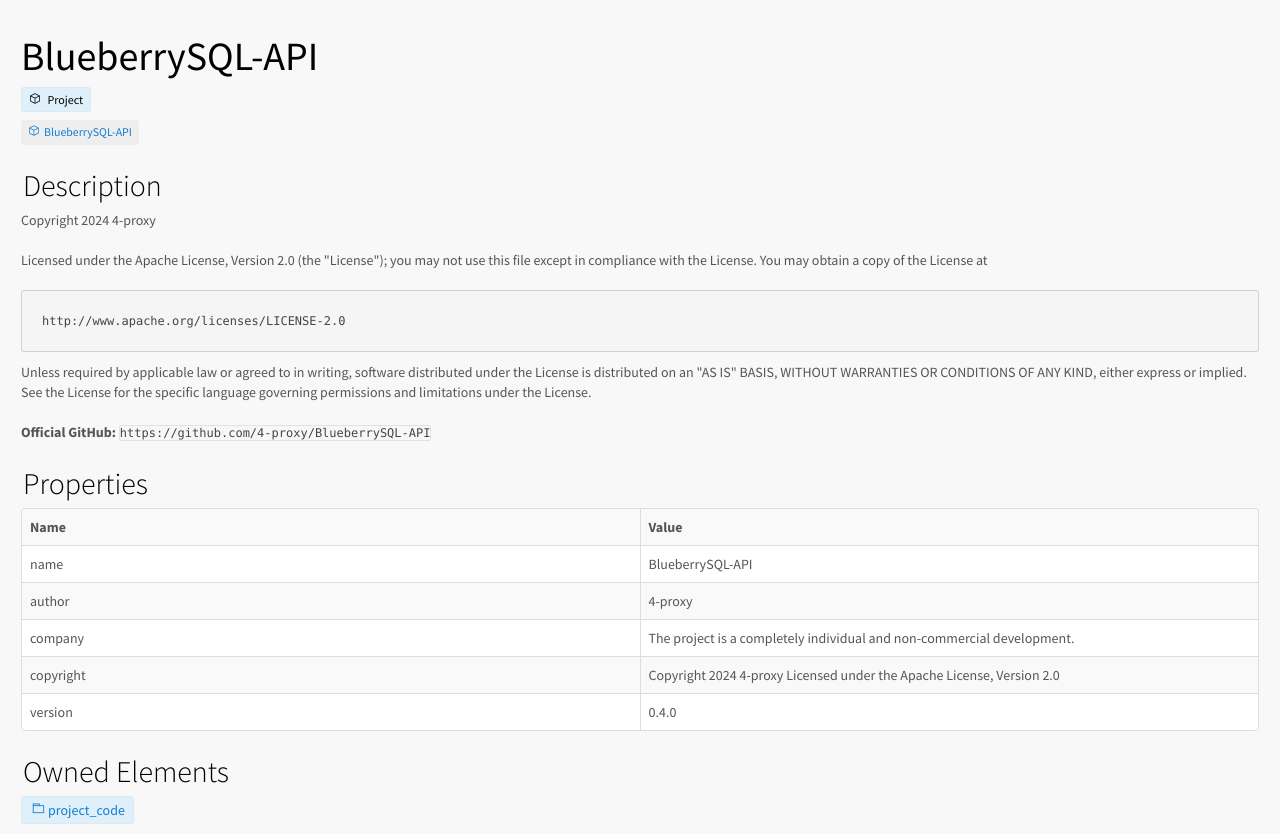
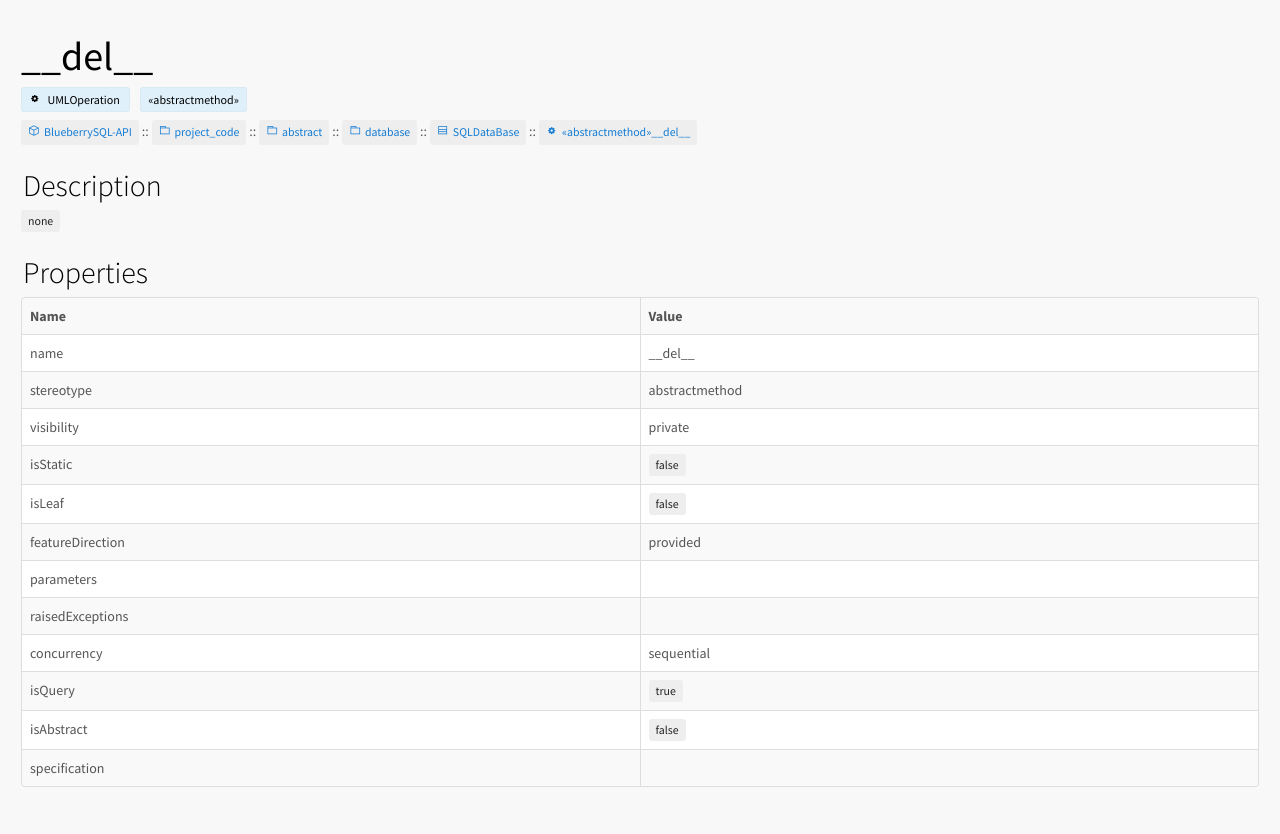
Before and after one commit to 4-proxy/BlueberrySQL-API, a plain HTML site: page uml-review/contents/010829fdc5099c3bec0ebf0258616d04.html in a window 1280 px wide. After the commit the page ends 807 px from the top, so only its background shows below. Drawn offline with Linux system fonts and the light colour scheme.

Commit message:
Update UML review.
Major changes:
- uml-review 0.4.0 -> 0.5.0

```diff
--- a/uml-review/contents/cf9c8b720f3815adeccaf3ef6e48c6c4.html
+++ b/uml-review/contents/010829fdc5099c3bec0ebf0258616d04.html
@@ -2,7 +2,7 @@
 <html>
   <head>
     <meta charset="UTF-8">
-    <title>BlueberrySQL-API</title>
+    <title>__del__</title>
     <link href='http://fonts.googleapis.com/css?family=Source+Sans+Pro:300,400,700,300italic,400italic,700italic|Source+Code+Pro:300,400,700' rel='stylesheet' type='text/css'>
 <link rel="stylesheet" href="../assets/css/bootstrap.css">
 <link rel="stylesheet" href="../assets/css/jquery.bonsai.css">
@@ -19,15 +19,17 @@
 
       <!-- Name Title -->
 
-      <h1>BlueberrySQL-API</h1>
+      <h1>__del__</h1>
 
       <!-- Type and Stereotype -->
 
       <section style="margin-top: .5em;">
         <span class="alert alert-info">
-          <span class="node-icon staruml-icon icon-Project"></span>
-          Project
+          <span class="node-icon staruml-icon icon-UMLOperation"></span>
+          UMLOperation
         </span>
+
+          <span style="margin-left: 10px" class="alert alert-info">«abstractmethod»</span>
 
       </section>
 
@@ -39,6 +41,21 @@
 
 
           <span class="label label-info"><a href='cf9c8b720f3815adeccaf3ef6e48c6c4.html'><span class='node-icon staruml-icon icon-Project'></span>BlueberrySQL-API</a></span>
+
+          <span>::</span>
+          <span class="label label-info"><a href='221fefbb0400cf2a2e17dbb53643ca58.html'><span class='node-icon staruml-icon icon-UMLPackage'></span>project_code</a></span>
+
+          <span>::</span>
+          <span class="label label-info"><a href='b668341575a159ea0f3a4110a33480fc.html'><span class='node-icon staruml-icon icon-UMLPackage'></span>abstract</a></span>
+
+          <span>::</span>
+          <span class="label label-info"><a href='8ddb3754a1fe761dc7392a957ab5157d.html'><span class='node-icon staruml-icon icon-UMLPackage'></span>database</a></span>
+
+          <span>::</span>
+          <span class="label label-info"><a href='aa10be6a7b52e9bb3d32c4b8264066a5.html'><span class='node-icon staruml-icon icon-UMLClass'></span>SQLDataBase</a></span>
+
+          <span>::</span>
+          <span class="label label-info"><a href='010829fdc5099c3bec0ebf0258616d04.html'><span class='node-icon staruml-icon icon-UMLOperation'></span>«abstractmethod»__del__</a></span>
 
       </section>
 
@@ -53,21 +70,7 @@
         <h3>Description</h3>
         <div>
 
-            <p>   Copyright 2024 4-proxy</p>
-
-<p>   Licensed under the Apache License, Version 2.0 (the &quot;License&quot;);
-   you may not use this file except in compliance with the License.
-   You may obtain a copy of the License at</p>
-
-<pre><code>http://www.apache.org/licenses/LICENSE-2.0</code></pre>
-
-<p>   Unless required by applicable law or agreed to in writing, software
-   distributed under the License is distributed on an &quot;AS IS&quot; BASIS,
-   WITHOUT WARRANTIES OR CONDITIONS OF ANY KIND, either express or implied.
-   See the License for the specific language governing permissions and
-   limitations under the License.</p>
-
-<p><strong>Official GitHub:</strong> <code>https://github.com/4-proxy/BlueberrySQL-API</code></p>
+            <span class="label label-info">none</span>
 
         </div>
       </section>
@@ -221,7 +224,7 @@
 
     <tr>
         <td>name</td>
-        <td>BlueberrySQL-API</td>
+        <td>__del__</td>
     </tr>
 
 
@@ -235,8 +238,8 @@
 
 
     <tr>
-        <td>author</td>
-        <td>4-proxy</td>
+        <td>stereotype</td>
+        <td>abstractmethod</td>
     </tr>
 
 
@@ -244,8 +247,19 @@
 
 
     <tr>
-        <td>company</td>
-        <td>The project is a completely individual and non-commercial development.</td>
+        <td>visibility</td>
+        <td>private</td>
+    </tr>
+
+
+
+
+
+
+
+    <tr>
+        <td>isStatic</td>
+        <td><span class='label label-info'>false</span></td>
     </tr>
 
 
@@ -253,8 +267,8 @@
 
 
     <tr>
-        <td>copyright</td>
-        <td>Copyright 2024 4-proxy Licensed under the Apache License, Version 2.0</td>
+        <td>isLeaf</td>
+        <td><span class='label label-info'>false</span></td>
     </tr>
 
 
@@ -262,9 +276,73 @@
 
 
     <tr>
-        <td>version</td>
-        <td>0.4.0</td>
+        <td>featureDirection</td>
+        <td>provided</td>
     </tr>
+
+
+
+
+
+    <tr>
+        <td>parameters</td>
+        <td>
+
+        </td>
+    </tr>
+
+
+
+
+
+    <tr>
+        <td>raisedExceptions</td>
+        <td>
+
+        </td>
+    </tr>
+
+
+
+
+
+    <tr>
+        <td>concurrency</td>
+        <td>sequential</td>
+    </tr>
+
+
+
+
+
+    <tr>
+        <td>isQuery</td>
+        <td><span class='label label-info'>true</span></td>
+    </tr>
+
+
+
+
+
+    <tr>
+        <td>isAbstract</td>
+        <td><span class='label label-info'>false</span></td>
+    </tr>
+
+
+
+
+
+    <tr>
+        <td>specification</td>
+        <td></td>
+    </tr>
+
+
+
+
+
+
 
 
 
@@ -280,6 +358,18 @@
 
 
 
+
+
+
+
+
+
+
+
+
+
+
+
       <!-- Relationships -->
 
 
@@ -290,15 +380,6 @@
 
 
 
-<section class="element-list">
-    <h3>Owned Elements</h3>
-    <ul class="nav nav-list">
-
-        <li><a href='221fefbb0400cf2a2e17dbb53643ca58.html'><span class='node-icon staruml-icon icon-UMLPackage'></span>project_code</a></li>
-
-    </ul>
-</section>
-
 
 
       <!-- Image Map Resizer (https://github.com/davidjbradshaw/image-map-resizer) -->
```
Also changed, not shown: uml-review/contents/4f16226c481b9969e5cd3ae1166cbf87.html (+6 -6 lines), uml-review/contents/74aa89d93025396f1dc2693d9809b227.html (+3 -3 lines), uml-review/contents/8d7605c35e27de5c685d99f4d39552b3.html (+3 -3 lines), uml-review/contents/97bcee8027269c60fa5a1b6cc236a54a.html (+3 -3 lines), uml-review/contents/a4b0fb5c3f2e0f23490548e69f7e726e.html (+8 -8 lines), uml-review/contents/aa10be6a7b52e9bb3d32c4b8264066a5.html (+6 -0 lines), uml-review/contents/b4d94ef076d394b5292a2e235f1ec8cc.html (+3 -3 lines), uml-review/contents/edad99cbc5d17fb62d00212665893c31.html (+6 -6 lines), uml-review/contents/element_index.html (+9 -7 lines), uml-review/contents/f64fbadd9a7ba4f6e5cbfa6420438f75.html (+6 -6 lines), uml-review/contents/navigation.html (+14 -3 lines), uml-review/diagrams/a4b0fb5c3f2e0f23490548e69f7e726e.svg.
